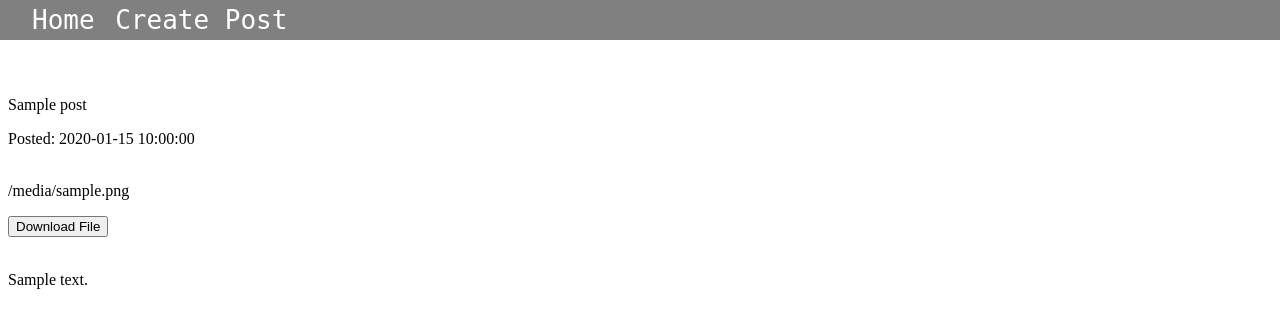
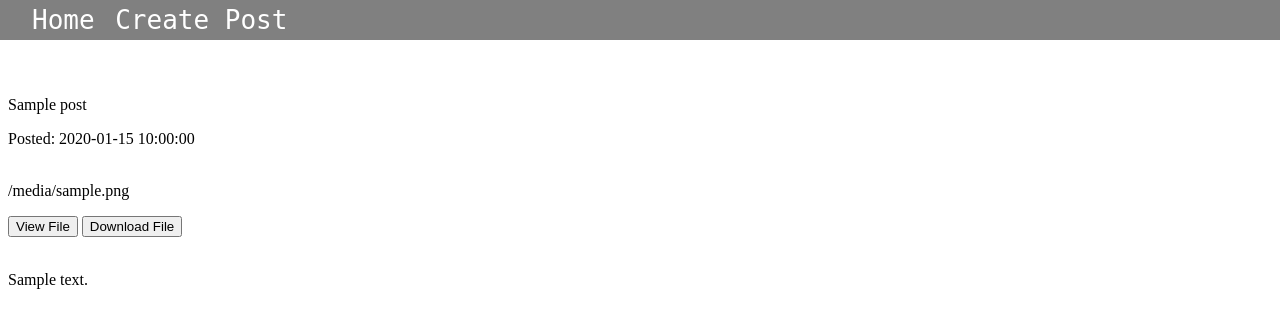
Before and after one commit to eutopia-6/MakePosts, a Flask app: template templates/posts.html in a window 1280 px wide. Shown: the top 328 px of the page. Run offline with Flask 2, Linux system fonts and the light colour scheme; the template is opened without the code that fills it: most values are stand-ins (such as "Sample title", 1, 10 or a date in 2020).

Commit message:
added view file button

```diff
--- a/app.py
+++ b/app.py
@@ -2,6 +2,7 @@ from flask import Flask, render_template, flash, redirect, request, session, url
 from flask_sqlalchemy import SQLAlchemy
 from sqlalchemy import TIMESTAMP, func
 from io import BytesIO
+import base64
 
 app = Flask(__name__)
 app.url_map.strict_slashes = False
@@ -46,7 +47,19 @@ def index():
 @app.route("/<int:post_id>")
 def posts(post_id):
     postID = Posts.query.filter_by(id=post_id).first()
+    # media = send_file(BytesIO(postID.fileData), download_name=postID.fileName)
+    # media = base64.b64encode(BytesIO(postID.fileData).getvalue())
+
+    # media = base64.b64encode(postID.fileData).decode('utf-8')
+
     return render_template('posts.html', post=postID)
+
+
+# display the file of a blog post
+@app.route("/<int:post_id>/display")
+def display(post_id):
+    postID = Posts.query.filter_by(id=post_id).first()
+    return send_file(BytesIO(postID.fileData), download_name=postID.fileName)
 
 
 # download a post's file
--- a/templates/posts.html
+++ b/templates/posts.html
@@ -18,8 +18,14 @@
     <span class="">Posted: {{ post['timeCreated'] }}</span>
     <br><br>
     <p class="">{{ post['fileName'] }}</p>
+    <a style="" href="{{ url_for('display', post_id=post['id']) }}">
+            <button type="button" class="">View File</button></a>
+
     <a style="" href="{{ url_for('download', post_id=post['id']) }}">
             <button type="button" class="">Download File</button></a>
+
+
+
     <br><br>
     <p class="">{{ post['content'] }}</p>
 
```
